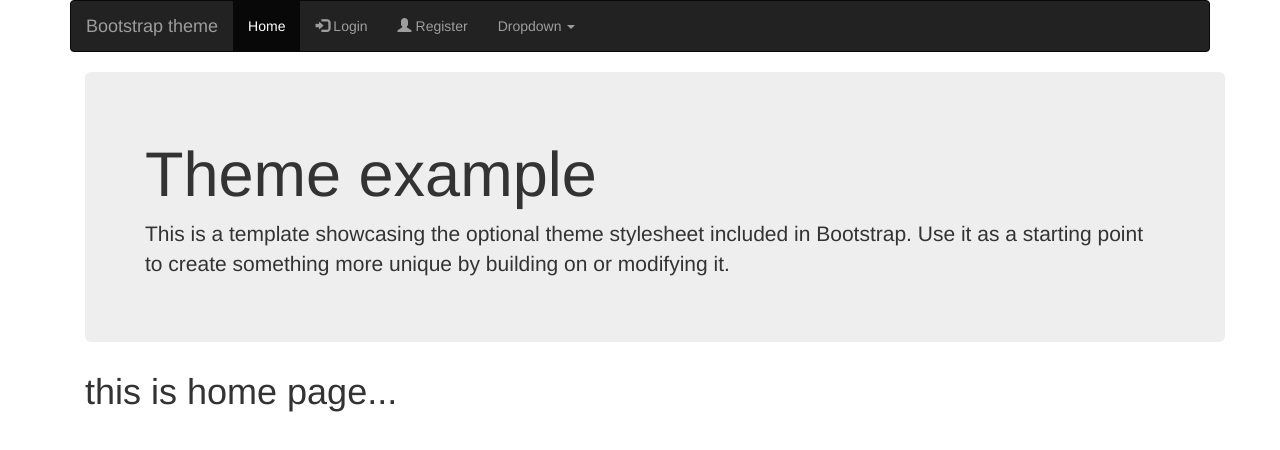
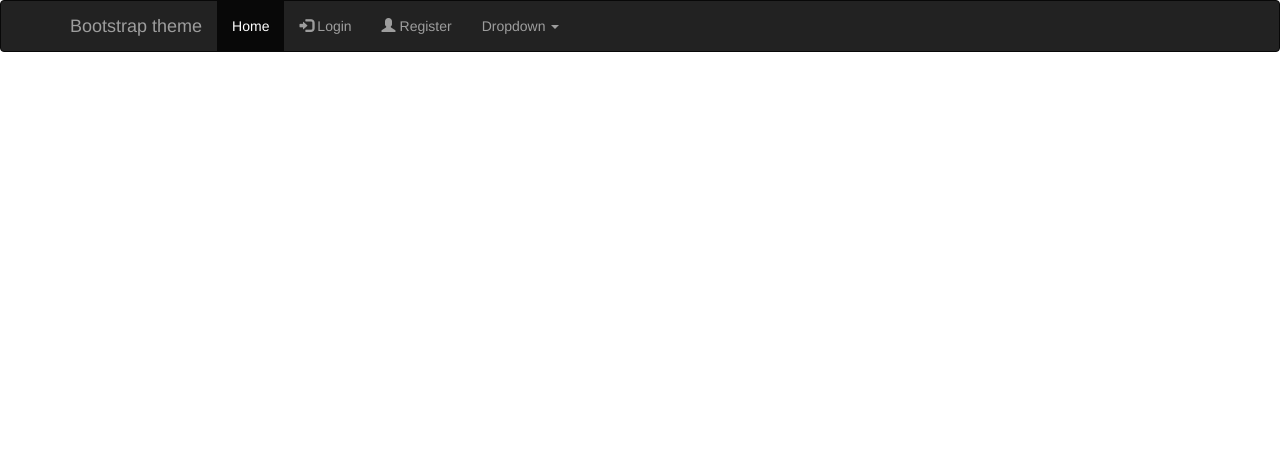
Before and after one commit to SivaBabu097/authApp, a website: page public/app/views/index.html in a window 1280 px wide. Drawn offline with nearby package versions, Linux system fonts and the light colour scheme; some packages are replaced by stand-ins of ours; files that its build step writes are made by us from their sources.

Commit message:
first commit

```diff
--- a/public/app/views/index.html
+++ b/public/app/views/index.html
@@ -3,8 +3,11 @@
   <head>
     <base href="/">
     <meta charset="utf-8">
+    <meta name="viewport" content="width=device-width, initial-scale=1">
     <title>Auth..MEAN</title>
     <link rel="stylesheet" href="https://maxcdn.bootstrapcdn.com/bootstrap/3.3.7/css/bootstrap.min.css">
+    <link rel="stylesheet" href="app/views/master.css">
+
     <script src="https://ajax.googleapis.com/ajax/libs/jquery/3.1.1/jquery.min.js" charset="utf-8"></script>
     <script src="https://maxcdn.bootstrapcdn.com/bootstrap/3.3.7/js/bootstrap.min.js" charset="utf-8"></script>
     <script src="https://ajax.googleapis.com/ajax/libs/angularjs/1.6.6/angular.min.js" charset="utf-8"></script>
@@ -16,7 +19,8 @@
     <script src="app/services/authService.js" charset="utf-8"></script>
     <script src="app/controllers/mainCtrl.js" charset="utf-8"></script>
   </head>
-  <body ng-app="mym" ng-controller="mainCtrl as main" class="container" ng-show="main.loadMe" ng-cloak>
+  <body ng-app="mym" ng-controller="mainCtrl as main" ng-show="main.loadMe" ng-cloak>
+
       <nav class="navbar navbar-inverse">
         <div class="container">
           <div class="navbar-header">
@@ -52,13 +56,7 @@
         </div>
       </nav>
 
-      <div class="container theme-showcase" role="main">
+      <ng-view></ng-view>
 
-        <!-- Main jumbotron for a primary marketing message or call to action -->
-        <div class="jumbotron">
-          <h1>Theme example</h1>
-          <p>This is a template showcasing the optional theme stylesheet included in Bootstrap. Use it as a starting point to create something more unique by building on or modifying it.</p>
-        </div>
-        <ng-view></ng-view>
     </body>
   </html>
--- /dev/null
+++ b/public/app/views/master.css
@@ -0,0 +1,4 @@
+.jumbotron {
+    background-color: #f4511e; /* Orange */
+    color: #ffffff;
+}
--- a/public/app/views/pages/home.html
+++ b/public/app/views/pages/home.html
@@ -1 +1 @@
-<h1>this is {{ main.username}} home page...</h1>
+<!-- <h1>this is {{ main.username}} home page...</h1> >
```
